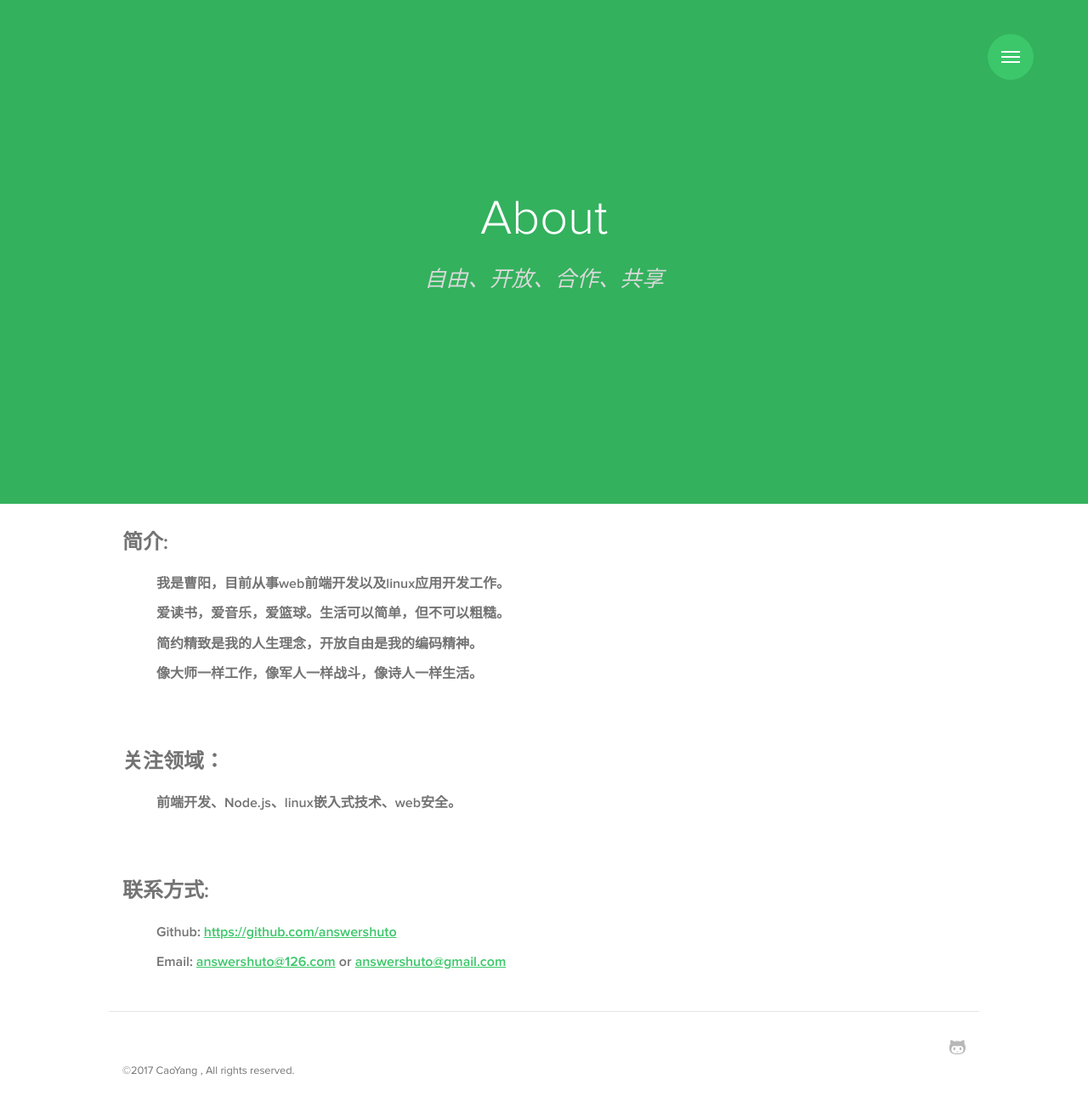
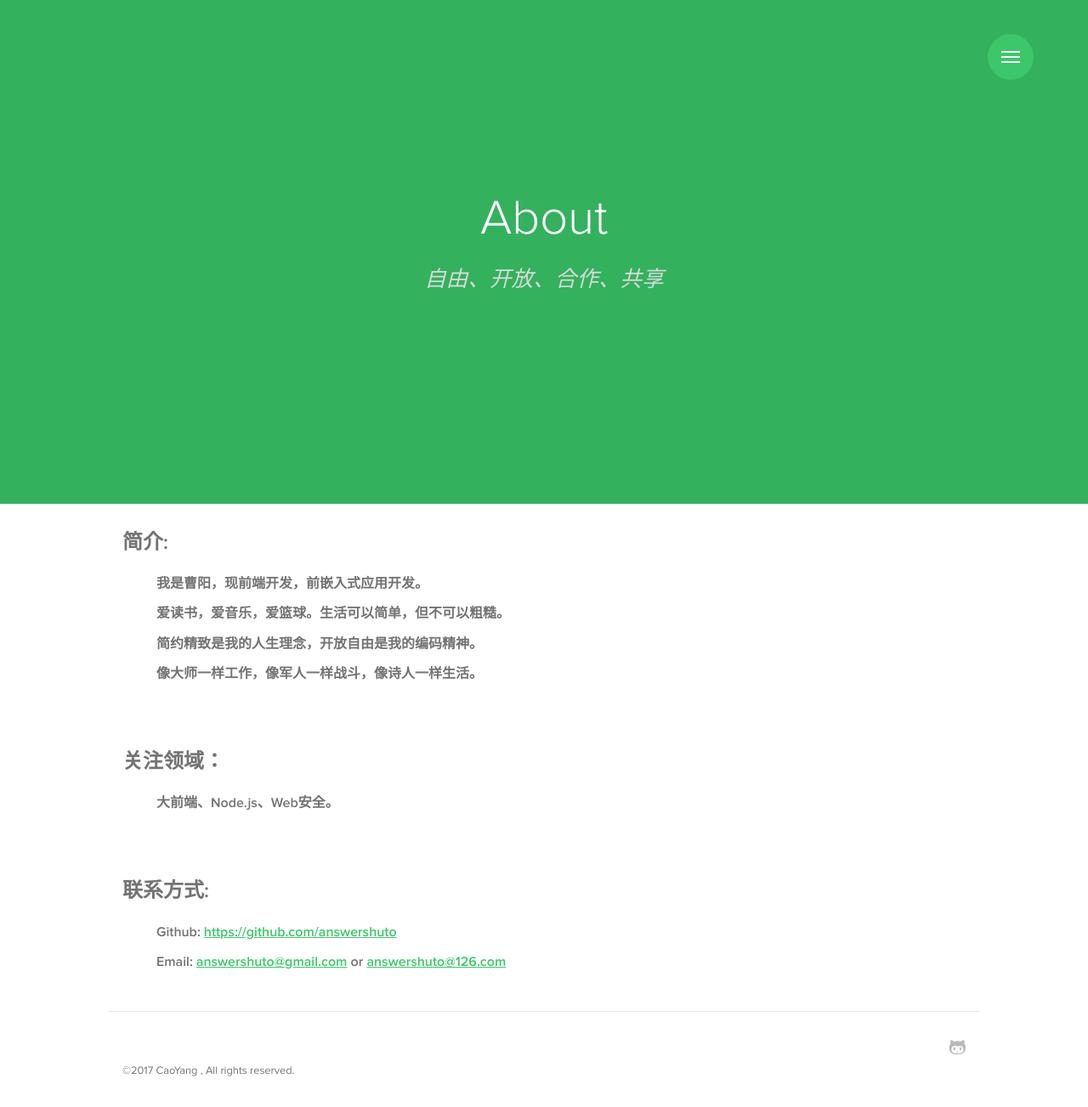
Before and after one commit to answershuto/Blog, a Jekyll site: the page built from about.md, in a window 1280 px wide. Shown: the whole page at 85% size. Built offline with Jekyll 4.4.1, drawn with Linux system fonts in a browser that asks for light colours; some web fonts are replaced.

Commit message:
update About

```diff
--- a/about.md
+++ b/about.md
@@ -7,7 +7,7 @@ permalink: /about/
 
 ## 简介:
 
->#### 我是曹阳，目前从事web前端开发以及linux应用开发工作。
+>#### 我是曹阳，现前端开发，前嵌入式应用开发。
 
 >#### 爱读书，爱音乐，爱篮球。生活可以简单，但不可以粗糙。
 
@@ -19,7 +19,7 @@ permalink: /about/
 
 ## 关注领域：
 
->#### 前端开发、Node.js、linux嵌入式技术、web安全。
+>#### 大前端、Node.js、Web安全。
 
 <br><br>
 
@@ -27,4 +27,4 @@ permalink: /about/
 
 >#### Github: [https://github.com/answershuto](https://github.com/answershuto)
 
->#### Email: [answershuto@126.com](answershuto@126.com) or [answershuto@gmail.com](answershuto@gmail.com)
+>#### Email:  [answershuto@gmail.com](answershuto@gmail.com) or [answershuto@126.com](answershuto@126.com)
```
Also changed, not shown: 2 other files.
